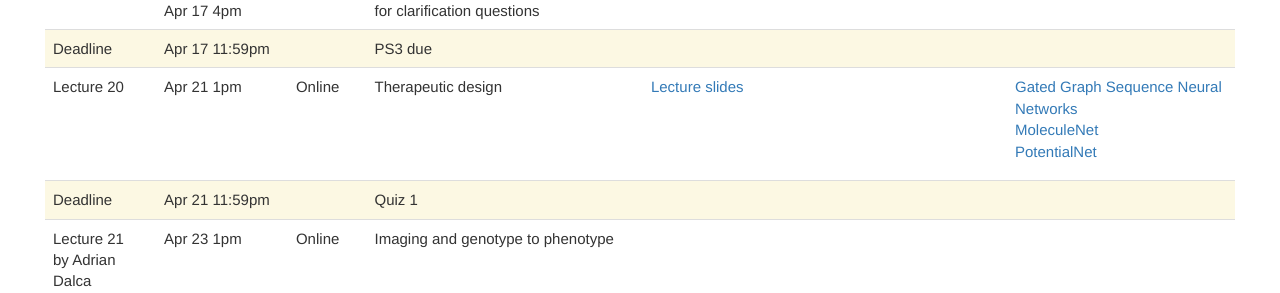
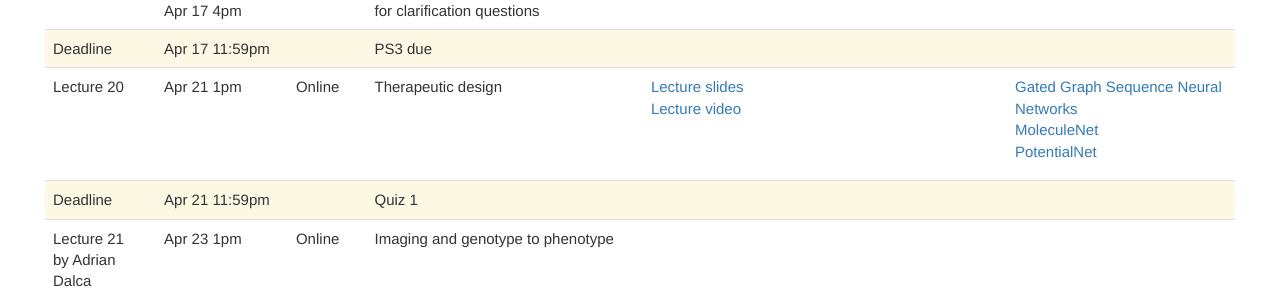
Before and after one commit to mit6874/mit6874.github.io, a Jekyll site: the page built from index.html, in a window 1280 px wide and 900 px high, scrolled down 3416 px. Shown: the part 160-453 px from the top of the window. Built offline with Jekyll 4.4.1, drawn with Linux system fonts in a browser that asks for light colours; nearby versions of some CDN libraries.

Commit message:
L20 video

```diff
--- a/index.html
+++ b/index.html
@@ -569,8 +569,8 @@ layout: default
             <td>Therapeutic design</td>
             <td>
                 <ul>
-		    <li><a href="assets/sp2020/slides/L20_Therapeutics.pdf">Lecture slides</a></li>
-                    <!-- <li><a href="assets/slides/6.874-lecture-14-2019.pdf">Lecture slides</a></li> -->
+                    <li><a href="assets/sp2020/slides/L20_Therapeutics.pdf">Lecture slides</a></li>
+                    <li><a href="https://mit.zoom.us/rec/share/28ZHFZ3_1GJOG4HB6X7Cfap6PKO1eaa82yQZ8vUEyUvbWE9oAAJeG072Hr5WGVea?startTime=1587488738000">Lecture video</a></li>
                 </ul>
             </td>
             <td>
```
